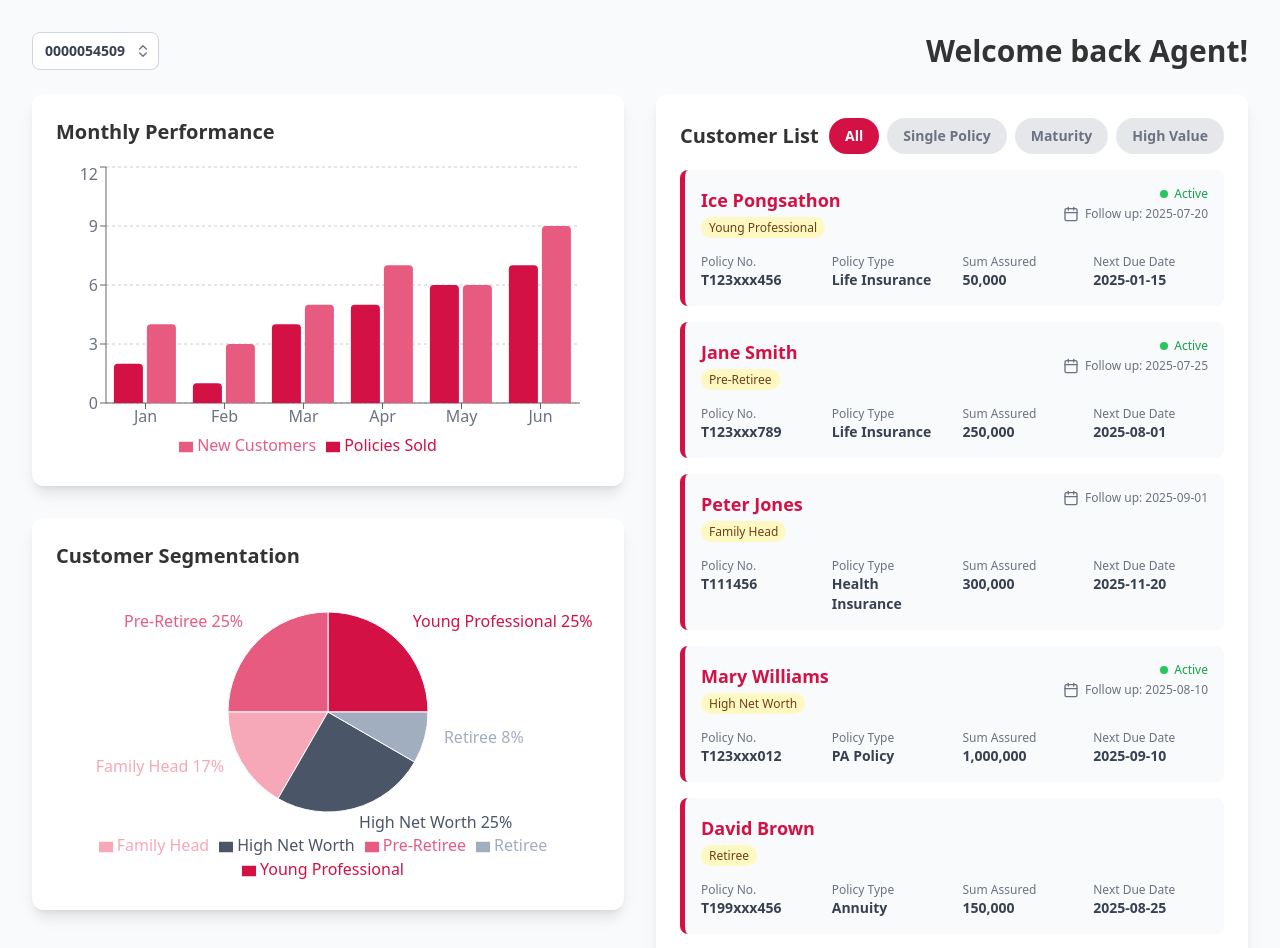
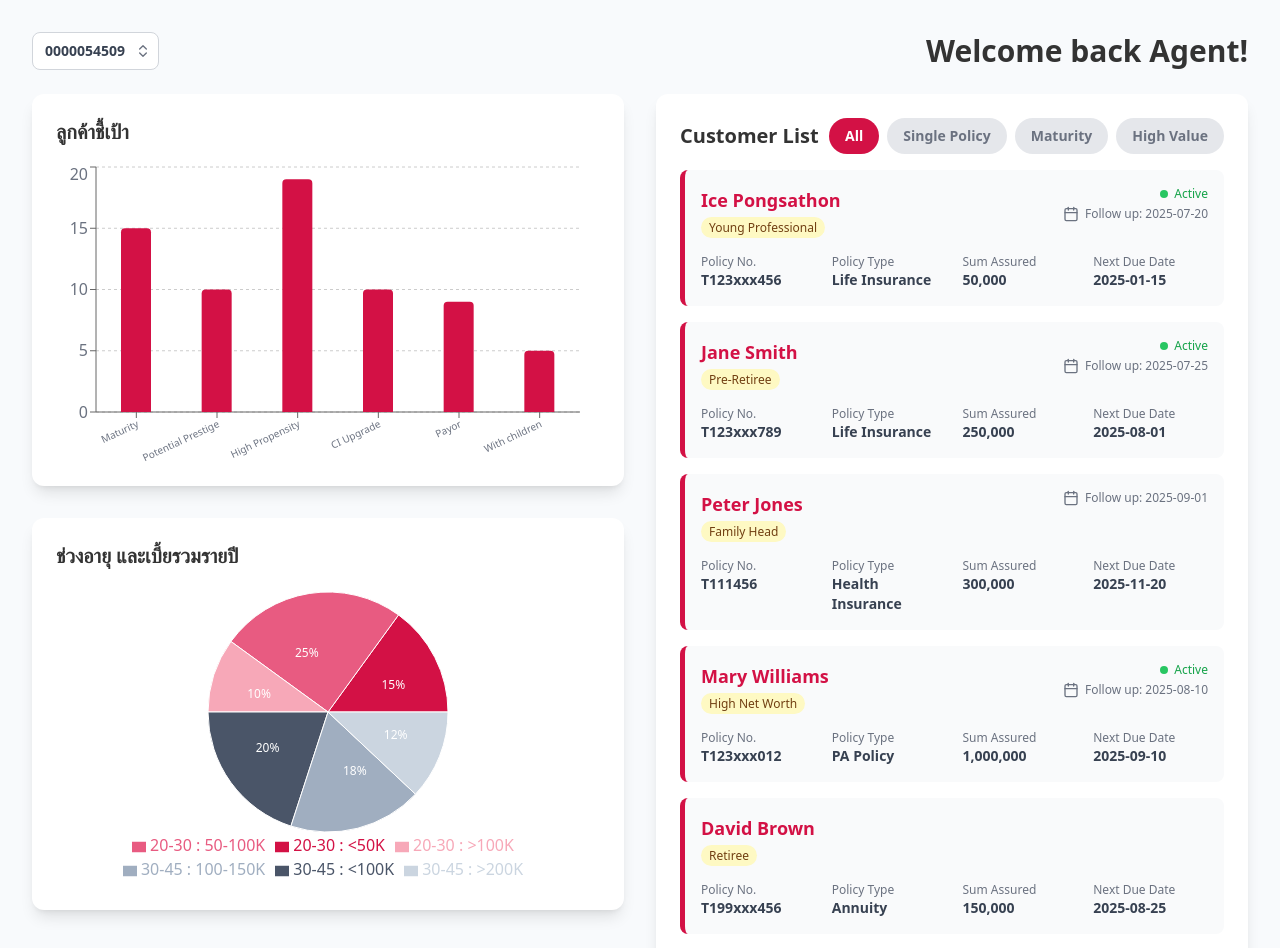
Before and after one commit to Iceponn/icecanvas, a React (Create React App) app: page / in a window 1280 px wide. Shown: the top 948 px of the page. Built offline with nearby package versions, Linux system fonts and the light colour scheme.

Commit message:
update dashboard

```diff
--- a/src/App.js
+++ b/src/App.js
@@ -21,13 +21,13 @@ const mockAgent = {
     imageUrl: 'https://cdn2.downdetector.com/static/uploads/logo/AIA.png',
 };
 
-const mockCustomerData = [
-  { name: 'Jan', customers: 4, policies: 2 },
-  { name: 'Feb', customers: 3, policies: 1 },
-  { name: 'Mar', customers: 5, policies: 4 },
-  { name: 'Apr', customers: 7, policies: 5 },
-  { name: 'May', customers: 6, policies: 6 },
-  { name: 'Jun', customers: 9, policies: 7 },
+const targetCustomerData = [
+  { name: 'Maturity', customers: 15 },
+  { name: 'Potential Prestige', customers: 10 },
+  { name: 'High Propensity', customers: 19 },
+  { name: 'CI Upgrade', customers: 10 },
+  { name: 'Payor', customers: 9 },
+  { name: 'With children', customers: 5 },
 ];
 
 const allCustomers = [
@@ -169,14 +169,14 @@ const customerInteractions = {
 
 // --- Components ---
 
-const CustomerChart = () => (
+const TargetCustomerChart = () => (
   <div className="bg-white p-4 md:p-6 rounded-xl shadow-lg" style={{backgroundColor: aiaColors.surface}}>
-    <h3 className="text-xl font-bold text-gray-800 mb-4" style={{color: aiaColors.textPrimary}}>Monthly Performance</h3>
+    <h3 className="text-xl font-bold text-gray-800 mb-4" style={{color: aiaColors.textPrimary}}>ลูกค้าชี้เป้า</h3>
     <div style={{ width: '100%', height: 300 }}>
       <ResponsiveContainer>
-        <BarChart data={mockCustomerData} margin={{ top: 5, right: 20, left: -10, bottom: 5 }}>
+        <BarChart data={targetCustomerData} margin={{ top: 5, right: 20, left: -20, bottom: 20 }}>
           <CartesianGrid strokeDasharray="3 3" vertical={false} />
-          <XAxis dataKey="name" tick={{ fill: aiaColors.textSecondary }} />
+          <XAxis dataKey="name" tick={{ fill: aiaColors.textSecondary, fontSize: 10 }} angle={-25} textAnchor="end" />
           <YAxis tick={{ fill: aiaColors.textSecondary }} />
           <Tooltip
             contentStyle={{
@@ -185,9 +185,7 @@ const CustomerChart = () => (
               borderRadius: '0.75rem',
             }}
           />
-          <Legend />
-          <Bar dataKey="policies" fill={aiaColors.primary} name="Policies Sold" radius={[4, 4, 0, 0]} />
-          <Bar dataKey="customers" fill={aiaColors.secondary} name="New Customers" radius={[4, 4, 0, 0]} />
+          <Bar dataKey="customers" name="No. of Customers" fill={aiaColors.primary} radius={[4, 4, 0, 0]} barSize={30} />
         </BarChart>
       </ResponsiveContainer>
     </div>
@@ -195,21 +193,33 @@ const CustomerChart = () => (
 );
 
 const SegmentationChart = () => {
-    const data = allCustomers.reduce((acc, customer) => {
-        const segment = acc.find(s => s.name === customer.segmentation);
-        if (segment) {
-            segment.value += 1;
-        } else {
-            acc.push({ name: customer.segmentation, value: 1 });
-        }
-        return acc;
-    }, []);
+    const data = [
+        { name: '20-30 : <50K', value: 15 },
+        { name: '20-30 : 50-100K', value: 25 },
+        { name: '20-30 : >100K', value: 10 },
+        { name: '30-45 : <100K', value: 20 },
+        { name: '30-45 : 100-150K', value: 18 },
+        { name: '30-45 : >200K', value: 12 },
+    ];
 
-    const COLORS = ['#D31145', '#E85B81', '#F7A8B8', '#4A5568', '#A0AEC0'];
+    const COLORS = ['#D31145', '#E85B81', '#F7A8B8', '#4A5568', '#A0AEC0', '#CBD5E0'];
+
+    const RADIAN = Math.PI / 180;
+    const renderCustomizedLabel = ({ cx, cy, midAngle, innerRadius, outerRadius, percent, index, name }) => {
+        const radius = innerRadius + (outerRadius - innerRadius) * 0.5;
+        const x = cx + radius * Math.cos(-midAngle * RADIAN);
+        const y = cy + radius * Math.sin(-midAngle * RADIAN);
+
+        return (
+            <text x={x} y={y} fill="white" textAnchor={x > cx ? 'start' : 'end'} dominantBaseline="central" fontSize={12}>
+                {`${(percent * 100).toFixed(0)}%`}
+            </text>
+        );
+    };
 
     return (
         <div className="bg-white p-4 md:p-6 rounded-xl shadow-lg mt-8">
-            <h3 className="text-xl font-bold text-gray-800 mb-4" style={{color: aiaColors.textPrimary}}>Customer Segmentation</h3>
+            <h3 className="text-xl font-bold text-gray-800 mb-4" style={{color: aiaColors.textPrimary}}>ช่วงอายุ และเบี้ยรวมรายปี</h3>
             <div style={{ width: '100%', height: 300 }}>
                 <ResponsiveContainer>
                     <PieChart>
@@ -218,11 +228,11 @@ const SegmentationChart = () => {
                             cx="50%"
                             cy="50%"
                             labelLine={false}
-                            outerRadius={100}
+                            label={renderCustomizedLabel}
+                            outerRadius={120}
                             fill="#8884d8"
                             dataKey="value"
                             nameKey="name"
-                            label={({ name, percent }) => `${name} ${(percent * 100).toFixed(0)}%`}
                         >
                             {data.map((entry, index) => (
                                 <Cell key={`cell-${index}`} fill={COLORS[index % COLORS.length]} />
@@ -363,7 +373,7 @@ const Dashboard = ({ onCustomerSelect }) => {
         </div>
         <div className="grid grid-cols-1 lg:grid-cols-2 gap-8">
             <div className="lg:col-span-1">
-                <CustomerChart />
+                <TargetCustomerChart />
                 <SegmentationChart />
             </div>
             <div className="lg:col-span-1">
```
